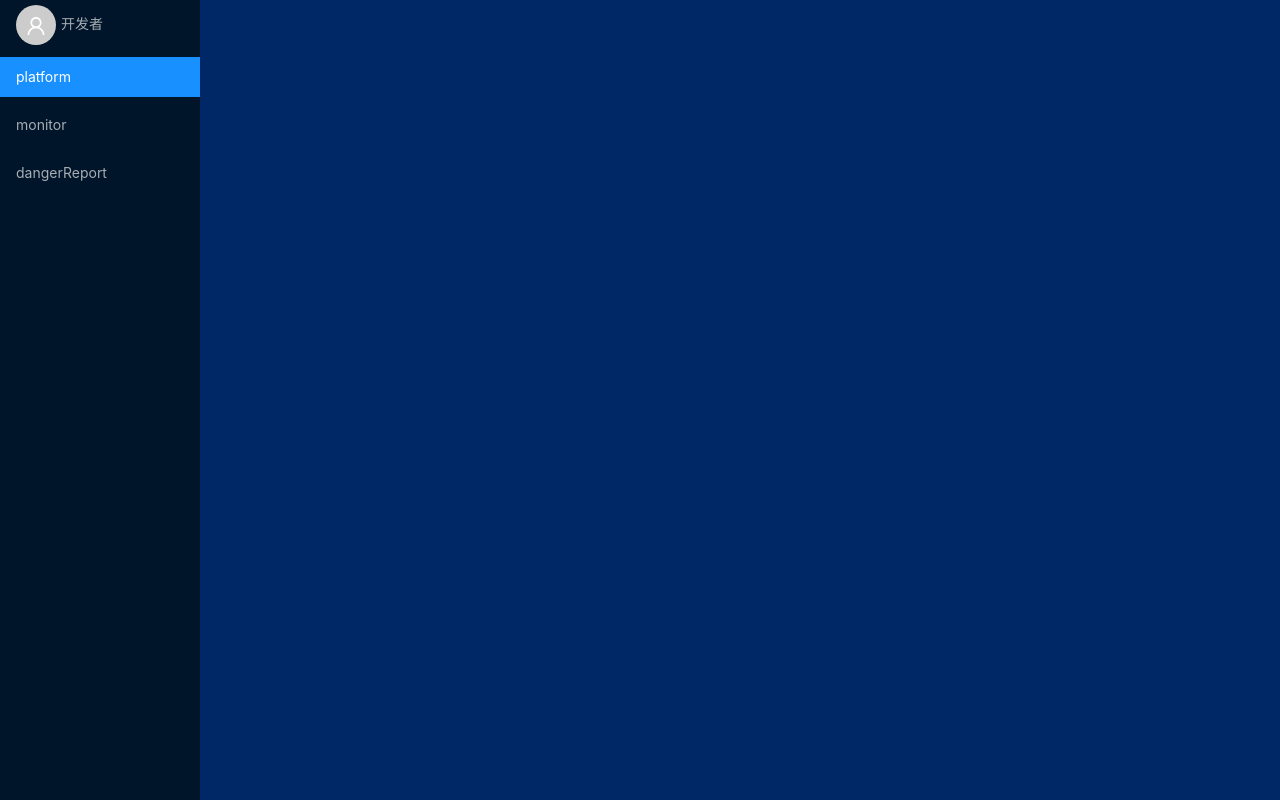
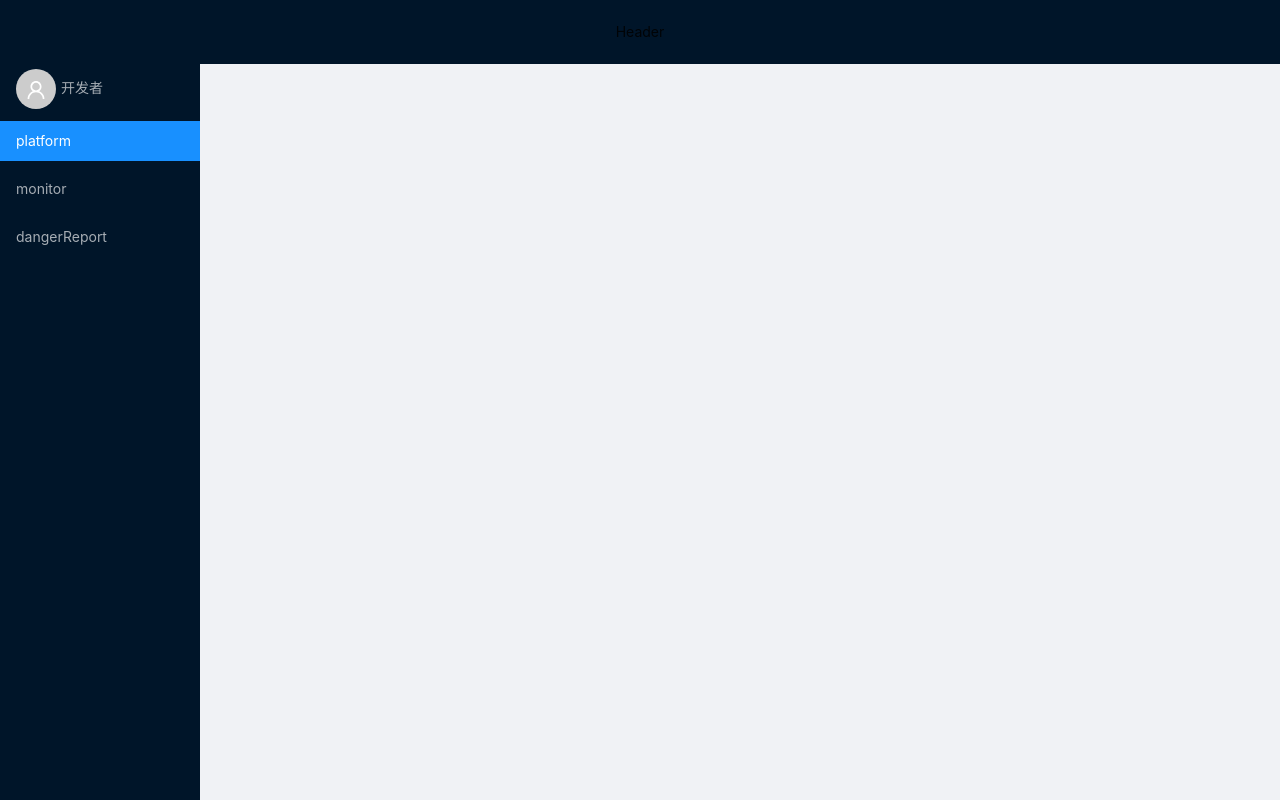
Before and after one commit to chr199769/guangfu, a React (Create React App) app: page / in a window 1280 px wide. Built offline with nearby package versions, Linux system fonts and the light colour scheme.

Commit message:
chore: cnpm

```diff
--- a/src/App.tsx
+++ b/src/App.tsx
@@ -1,17 +1,21 @@
 import React from 'react';
 import { Layout } from 'antd';
-import { BrowserRouter, Routes, Route } from 'react-router-dom';
+import { Routes, Route } from 'react-router-dom';
 import './App.less';
 import LeftSider from './compoents/LeftSider';
 import DangerReport from './pages/dangerReport';
-import Login from './pages/login';
 import Monitor from './pages/monitor';
 import Platfrom from './pages/platfrom';
+import Header from './compoents/Header';
 
 const { Content, Sider } = Layout
 function App() {
   return (
     <Layout className='App'>
+      <Layout.Header>
+        <Header />
+      </Layout.Header>
+      <Layout>
         <Sider>
           <LeftSider />
         </Sider>
@@ -23,6 +27,7 @@ function App() {
           </Routes>
         </Content>
       </Layout>
+    </Layout>
   );
 }
 
--- /dev/null
+++ b/src/compoents/Header/index.tsx
@@ -0,0 +1,9 @@
+import React from 'react'
+
+function Header() {
+  return (
+    <div>Header</div>
+  )
+}
+
+export default Header
```
Also changed, not shown: package.json (+6 -5 lines), 1 other file (tests, documents, lock files or other folders). Lines whose indentation alone changed are shown as unchanged.
